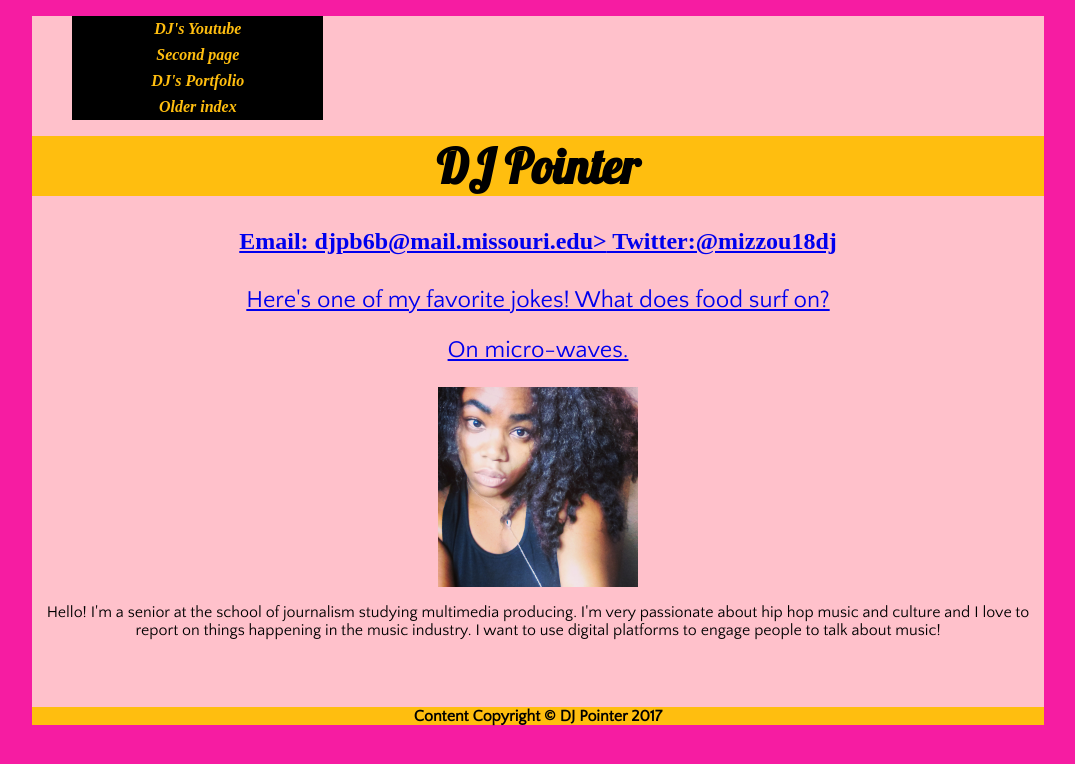
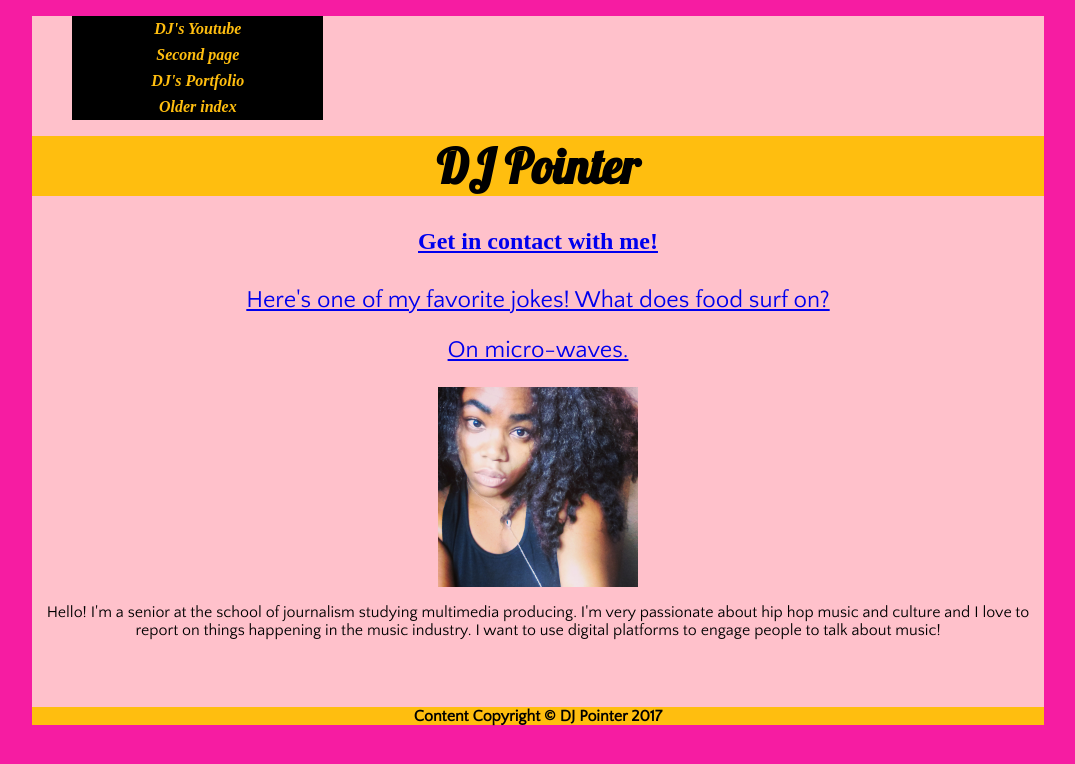
Before and after one commit to J4502-fs17/djpointer, a plain HTML site: page index.html in a window 1280 px wide. Shown: the whole page, without its empty margins (102-1177 px from the left). Drawn offline with Linux system fonts and the light colour scheme; a web font is replaced by a local one.

Commit message:
bhtvgcgh

```diff
--- a/index.html
+++ b/index.html
@@ -21,8 +21,7 @@
 
   <div id="header">
 <h1>DJ Pointer</h1>
-<a href="mailto:djpb6b@mail.missouri.edu">
-  <h4> Email: djpb6b@mail.missouri.edu><a href="mailto:djpb6b@mail.missouri.edu"> Twitter:@mizzou18dj</h4>
+  <h4><a href="mailto:djpb6b@mail.missouri.edu"> Get in contact with me!</h4>
 <p> Here's one of my favorite jokes! What does food surf on?</p>
 <p> On micro-waves.</p>
 </div>
```
